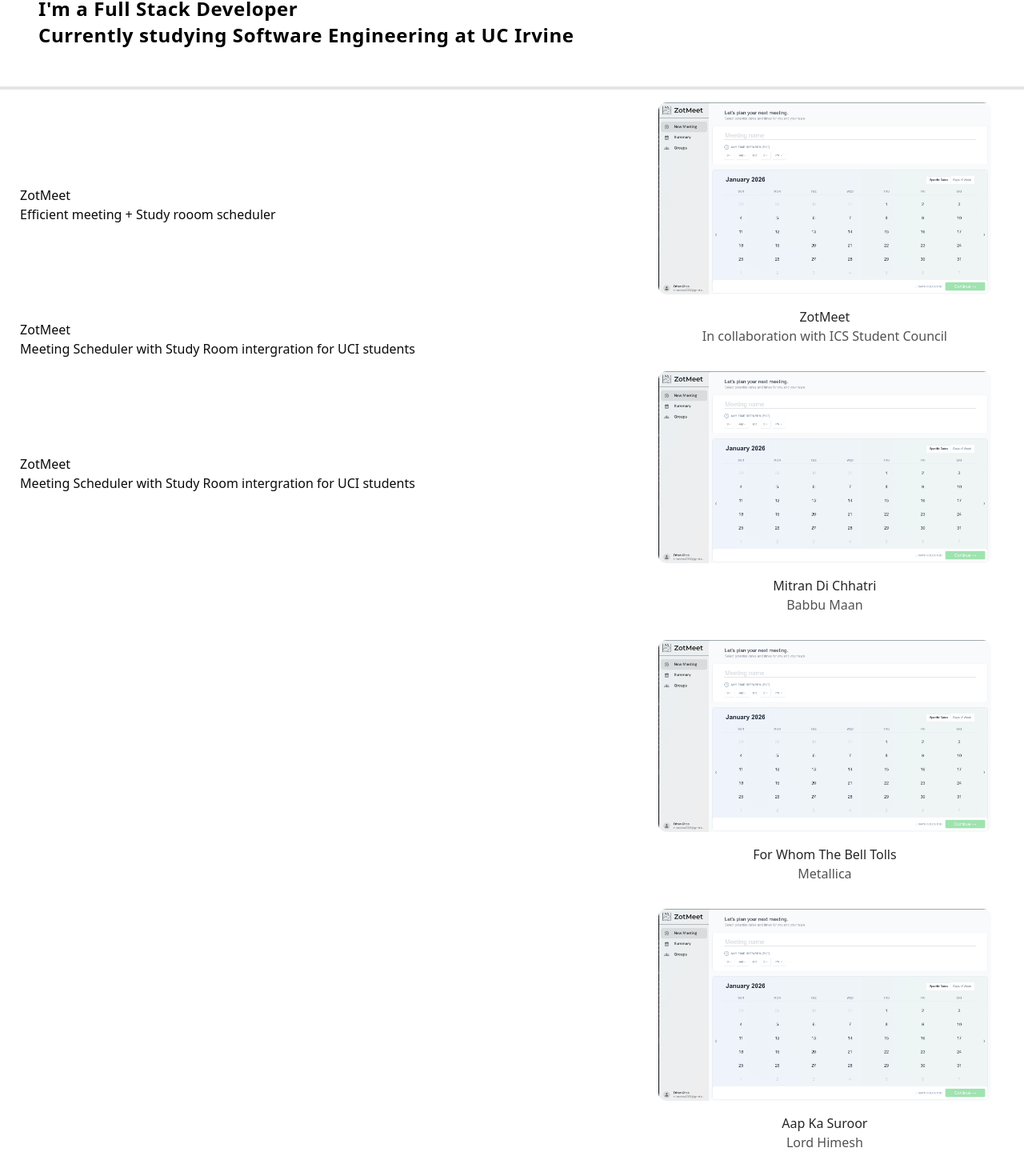
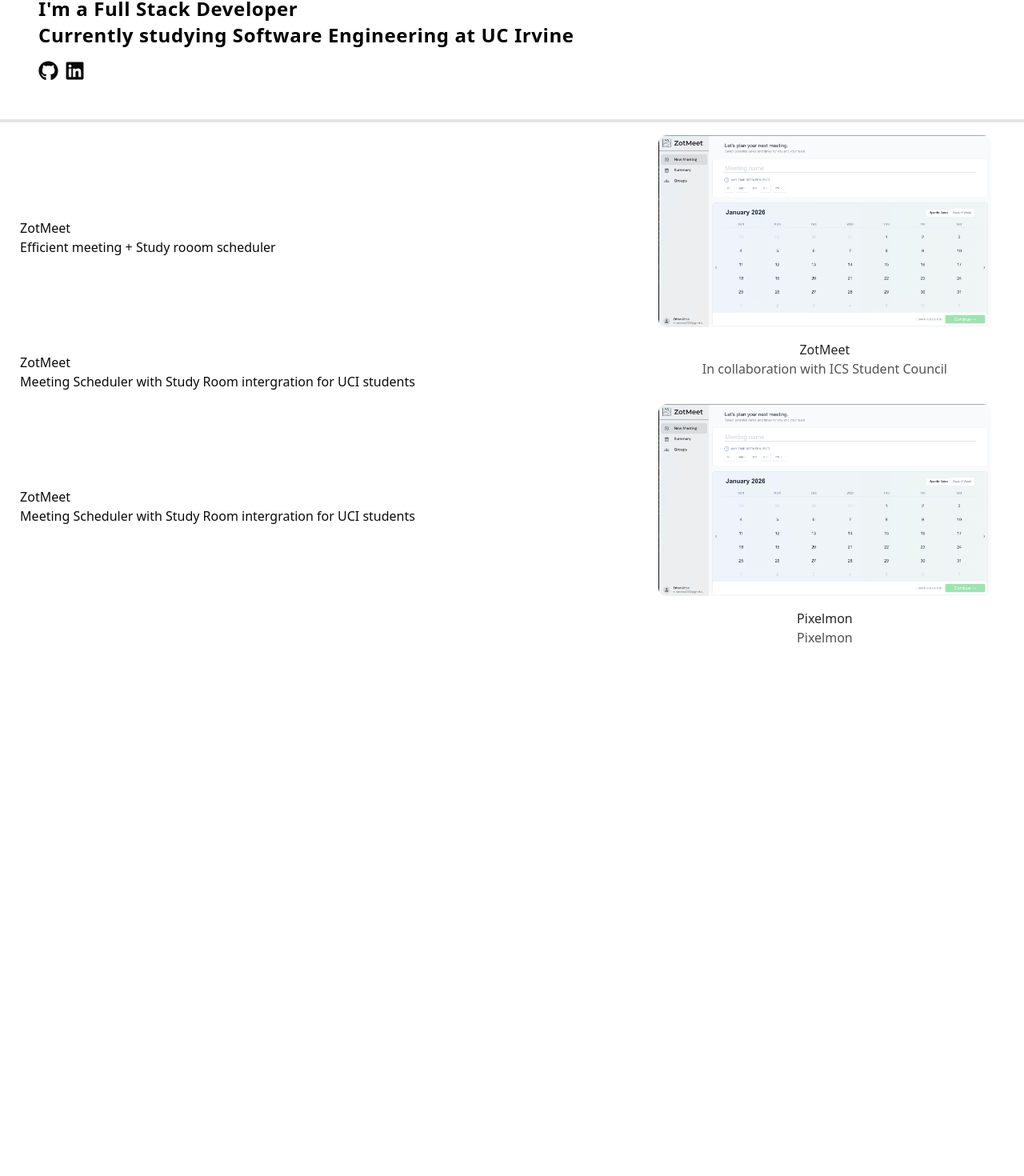
Before and after one commit to ethancha0/new-portfolio, a Next.js app: page / in a window 1280 px wide. Shown: the part 87-1557 px from the top of the page at 80% size. After the commit the page ends 960 px from the top, so only its background shows below. Built offline with nearby package versions, Linux system fonts and the light colour scheme.

Commit message:
feat: social icons

```diff
--- a/components/expandable-card-demo-grid.tsx
+++ b/components/expandable-card-demo-grid.tsx
@@ -222,70 +222,18 @@
     },
   },
   {
-    description: "Babbu Maan",
-    title: "Mitran Di Chhatri",
+    description: "Pixelmon",
+    title: "Pixelmon",
     src: ZotMeetPic.src,
     ctaText: "Visit",
-    ctaLink: "https://ui.aceternity.com/templates",
+    ctaLink: "https://pixelmon-ll342mwso-ethanchao2005-6638s-projects.vercel.app/",
     content: () => {
       return (
         <p>
-          Babu Maan, a legendary Punjabi singer, is renowned for his soulful
-          voice and profound lyrics that resonate deeply with his audience. Born
-          in the village of Khant Maanpur in Punjab, India, he has become a
-          cultural icon in the Punjabi music industry. <br /> <br /> His songs
-          often reflect the struggles and triumphs of everyday life, capturing
-          the essence of Punjabi culture and traditions. With a career spanning
-          over two decades, Babu Maan has released numerous hit albums and
-          singles that have garnered him a massive fan following both in India
-          and abroad.
+
         </p>
       );
     },
   },
 
-  {
-    description: "Metallica",
-    title: "For Whom The Bell Tolls",
-    src: ZotMeetPic.src,
-    ctaText: "Visit",
-    ctaLink: "https://ui.aceternity.com/templates",
-    content: () => {
-      return (
-        <p>
-          Metallica, an iconic American heavy metal band, is renowned for their
-          powerful sound and intense performances that resonate deeply with
-          their audience. Formed in Los Angeles, California, they have become a
-          cultural icon in the heavy metal music industry. <br /> <br /> Their
-          songs often reflect themes of aggression, social issues, and personal
-          struggles, capturing the essence of the heavy metal genre. With a
-          career spanning over four decades, Metallica has released numerous hit
-          albums and singles that have garnered them a massive fan following
-          both in the United States and abroad.
-        </p>
-      );
-    },
-  },
-  {
-    description: "Lord Himesh",
-    title: "Aap Ka Suroor",
-    src: ZotMeetPic.src,
-    ctaText: "Visit",
-    ctaLink: "https://ui.aceternity.com/templates",
-    content: () => {
-      return (
-        <p>
-          Himesh Reshammiya, a renowned Indian music composer, singer, and
-          actor, is celebrated for his distinctive voice and innovative
-          compositions. Born in Mumbai, India, he has become a prominent figure
-          in the Bollywood music industry. <br /> <br /> His songs often feature
-          a blend of contemporary and traditional Indian music, capturing the
-          essence of modern Bollywood soundtracks. With a career spanning over
-          two decades, Himesh Reshammiya has released numerous hit albums and
-          singles that have garnered him a massive fan following both in India
-          and abroad.
-        </p>
-      );
-    },
-  },
 ];
--- a/components/header.tsx
+++ b/components/header.tsx
@@ -1,5 +1,6 @@
 import React from 'react'
 import { TextGenerateEffect } from '@/components/ui/text-generate-effect'
+import { FaGithub, FaLinkedin } from "react-icons/fa";
 
 const header = () => {
   return (
@@ -24,6 +25,21 @@
           />
       </div>
 
+      <div className="flex pt-4 gap-2 ">
+       <a href="http://github.com/ethancha0"
+          target="_blank"
+          rel="noopener noreferrer">
+          <FaGithub size={25}/>
+       </a>
+
+       <a href="https://www.linkedin.com/in/ethanchaoo/"
+          target="_blank"
+          rel="noopener noreferrer">
+        <FaLinkedin size={25}/>
+      </a>
+      </div>
+
+
     </div>
   )
 }
--- a/package.json
+++ b/package.json
@@ -18,6 +18,7 @@
     "next": "16.1.4",
     "react": "19.2.3",
     "react-dom": "19.2.3",
+    "react-icons": "^5.5.0",
     "tailwind-merge": "^3.4.0"
   },
   "devDependencies": {
```
Also changed, not shown: 1 other file (tests, documents, lock files or other folders).
